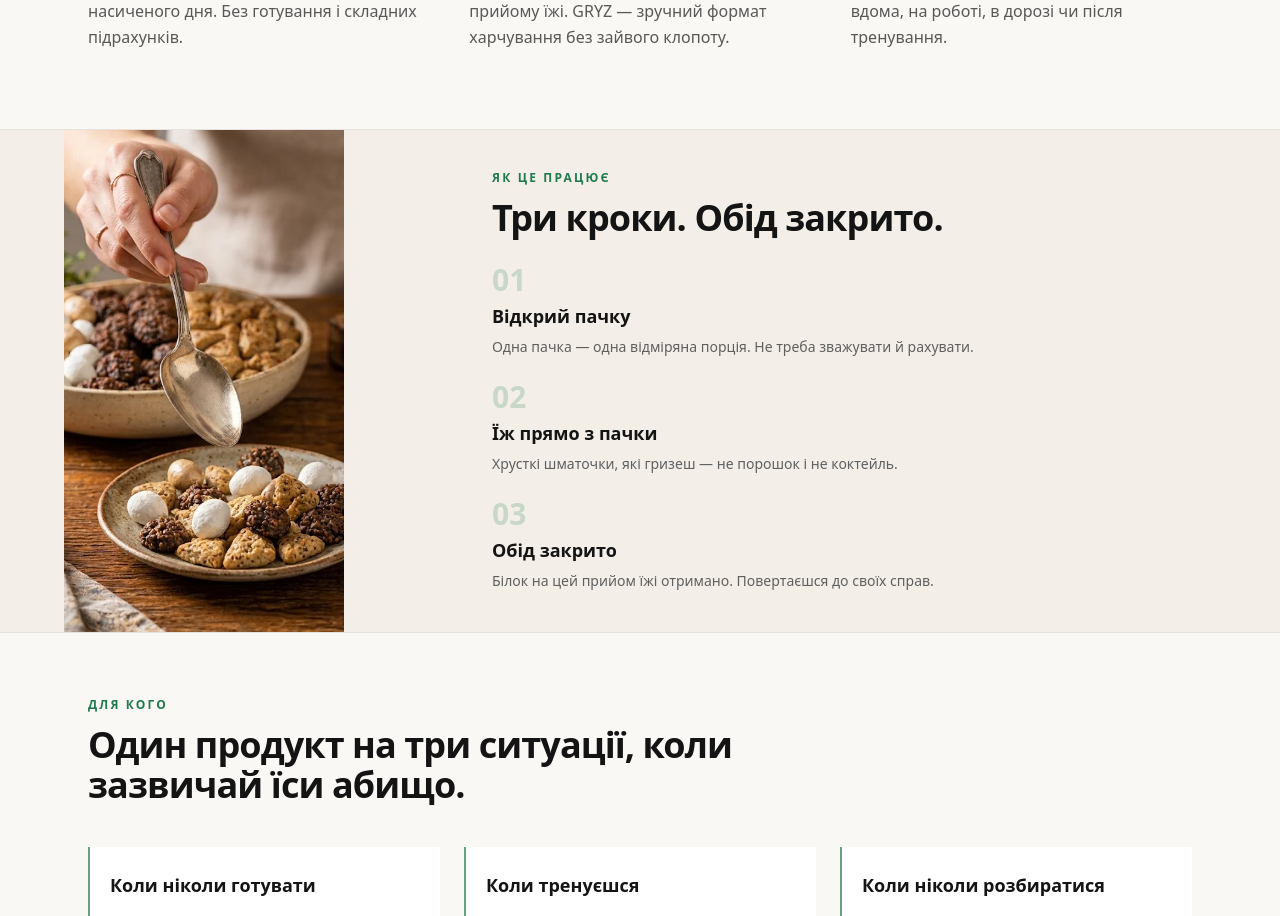
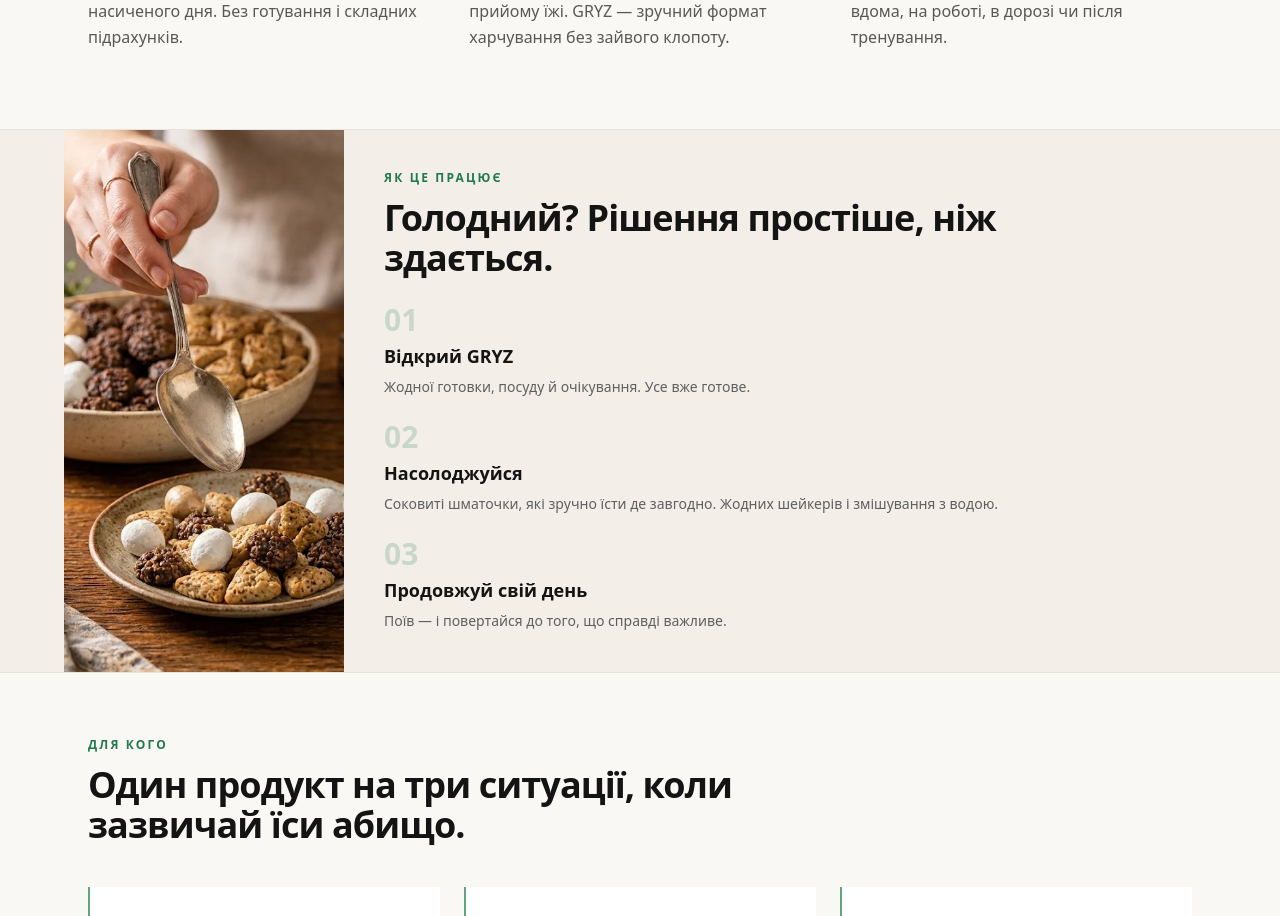
Before and after one commit to AlexDiz88/GRYZ, a React (Vite) app: page / in a window 1280 px wide. Shown: the part 1080-1996 px from the top of the page. Built offline with nearby package versions, Linux system fonts and the light colour scheme.

Commit message:
upd text

```diff
--- a/src/components/HowItWorks.tsx
+++ b/src/components/HowItWorks.tsx
@@ -19,8 +19,8 @@ export function HowItWorks() {
           />
         </div>
 
-        <div className="flex items-center justify-center px-4 py-8 sm:px-6 sm:py-10">
-          <div className="w-full max-w-xl">
+        <div className="flex items-center justify-start px-4 py-8 sm:py-10 sm:pr-6 sm:pl-8 lg:pl-10">
+          <div className="w-full max-w-2xl">
             <p className="text-xs font-bold uppercase tracking-[0.18em] text-brand">
               {t('how.eyebrow')}
             </p>
--- a/src/i18n/locales/pl.json
+++ b/src/i18n/locales/pl.json
@@ -56,19 +56,19 @@
   },
   "how": {
     "eyebrow": "Jak to działa",
-    "title": "Trzy kroki. Obiad załatwiony.",
+    "title": "Głodny? Rozwiązanie jest prostsze, niż myślisz.",
     "steps": [
       {
-        "title": "Otwórz paczkę",
-        "text": "Jedna paczka — jedna odmierzone porcja. Bez ważenia i liczenia."
+        "title": "Otwórz GRYZ",
+        "text": "Bez gotowania, naczyń i czekania. Wszystko jest już gotowe."
       },
       {
-        "title": "Jedz prosto z paczki",
-        "text": "Chrupiące kawałki do przegryzienia — nie proszek i nie shake."
+        "title": "Ciesz się",
+        "text": "Soczyste kawałki, które wygodnie jeść gdziekolwiek. Bez shakerów i mieszania z wodą."
       },
       {
-        "title": "Obiad zamknięty",
-        "text": "Białko na ten posiłek masz. Wracasz do swoich spraw."
+        "title": "Wracaj do dnia",
+        "text": "Zjadłeś — i wracasz do tego, co naprawdę ważne."
       }
     ]
   },
--- a/src/i18n/locales/ru.json
+++ b/src/i18n/locales/ru.json
@@ -56,19 +56,19 @@
   },
   "how": {
     "eyebrow": "Как это работает",
-    "title": "Три шага. Обед закрыт.",
+    "title": "Голоден? Решение проще, чем кажется.",
     "steps": [
       {
-        "title": "Открой пачку",
-        "text": "Одна пачка — одна отмеренная порция. Не нужно взвешивать и считать."
+        "title": "Открой GRYZ",
+        "text": "Никакой готовки, посуды и ожидания. Всё уже готово."
       },
       {
-        "title": "Ешь прямо из пачки",
-        "text": "Хрустящие кусочки, которые грызёшь — не порошок и не коктейль."
+        "title": "Наслаждайся",
+        "text": "Сочные кусочки, которые удобно есть где угодно. Никаких шейкеров и смешивания с водой."
       },
       {
-        "title": "Обед закрыт",
-        "text": "Белок на этот приём пищи получен. Возвращаешься к своим делам."
+        "title": "Продолжай свой день",
+        "text": "Поел — и возвращайся к тому, что действительно важно."
       }
     ]
   },
--- a/src/i18n/locales/ua.json
+++ b/src/i18n/locales/ua.json
@@ -56,19 +56,19 @@
   },
   "how": {
     "eyebrow": "Як це працює",
-    "title": "Три кроки. Обід закрито.",
+    "title": "Голодний? Рішення простіше, ніж здається.",
     "steps": [
       {
-        "title": "Відкрий пачку",
-        "text": "Одна пачка — одна відміряна порція. Не треба зважувати й рахувати."
+        "title": "Відкрий GRYZ",
+        "text": "Жодної готовки, посуду й очікування. Усе вже готове."
       },
       {
-        "title": "Їж прямо з пачки",
-        "text": "Хрусткі шматочки, які гризеш — не порошок і не коктейль."
+        "title": "Насолоджуйся",
+        "text": "Соковиті шматочки, які зручно їсти де завгодно. Жодних шейкерів і змішування з водою."
       },
       {
-        "title": "Обід закрито",
-        "text": "Білок на цей прийом їжі отримано. Повертаєшся до своїх справ."
+        "title": "Продовжуй свій день",
+        "text": "Поїв — і повертайся до того, що справді важливе."
       }
     ]
   },
```
